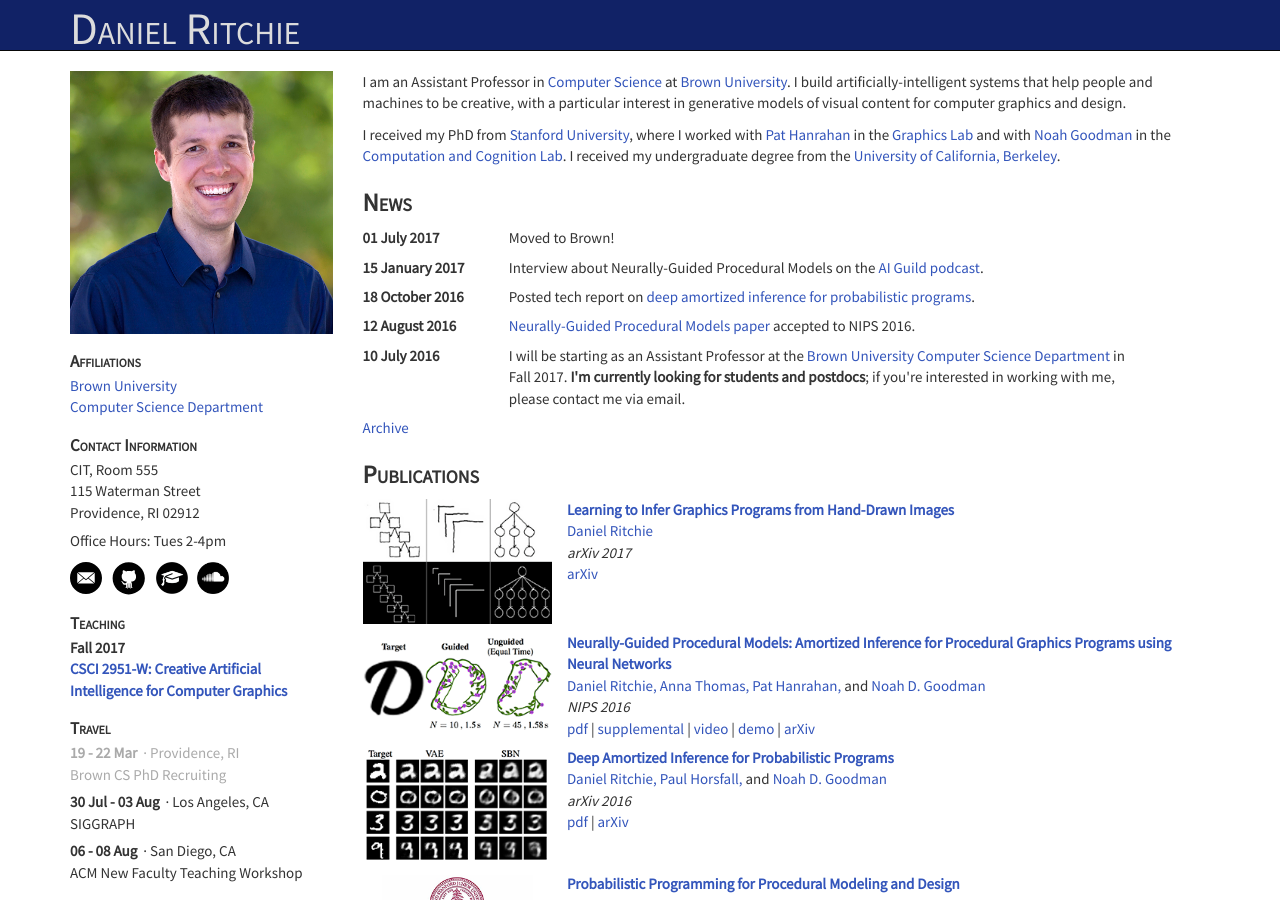
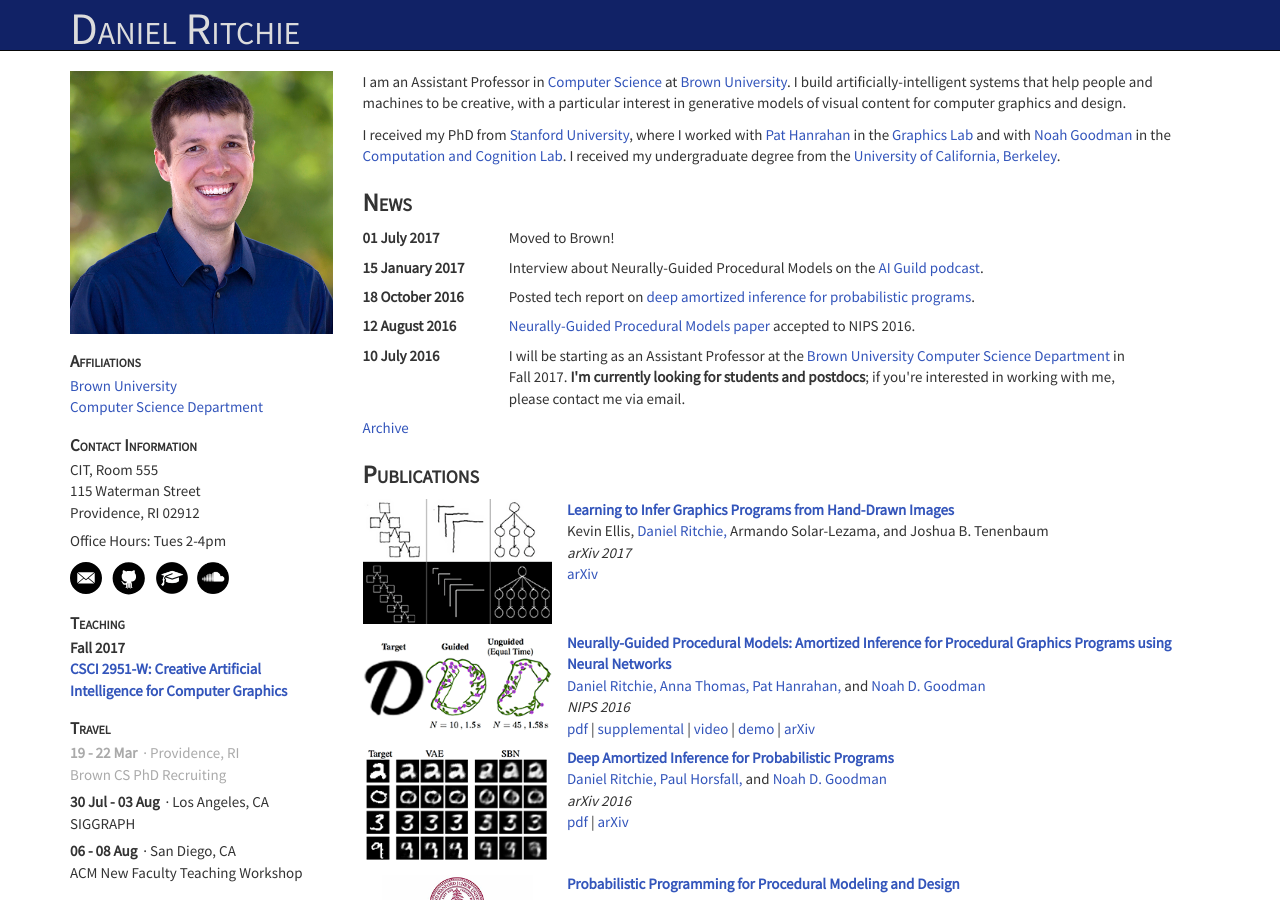
Before and after one commit to dritchie/dritchie.github.io, a Jekyll site: the page built from index.html, in a window 1280 px wide and 900 px high. Built offline with Jekyll 4.4.1, drawn with Linux system fonts in a browser that asks for light colours.

```diff
--- a/_data/publications.json
+++ b/_data/publications.json
@@ -3,7 +3,7 @@
 {
 	"id": "tikz",
 	"title": "Learning to Infer Graphics Programs from Hand-Drawn Images",
-	"authors": ["Daniel Ritchie"],
+	"authors": ["Kevin Ellis", "Daniel Ritchie", "Armando Solar-Lezama", "Joshua B. Tenenbaum"],
 	"venue": "arXiv 2017",
 	"date": "2017-08-01",
 	"links" : [
```
